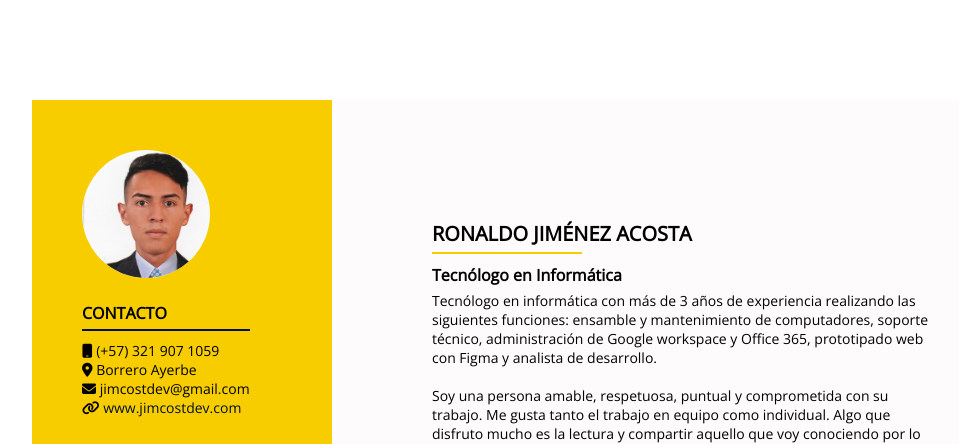
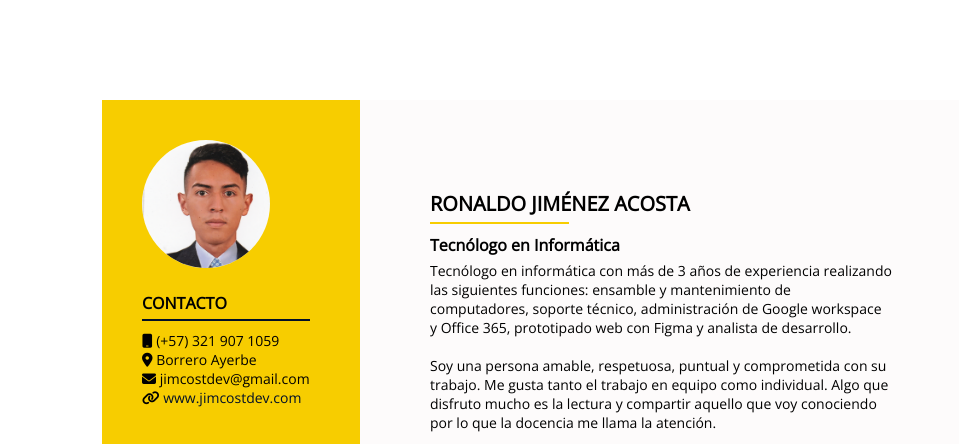
Before and after one commit to JimcostDev/jimcostdev_cv, a plain HTML site: page index.html in a window 1280 px wide. Shown: the top 444 px of the page, without its empty margins (108-1067 px from the left). Drawn offline with nearby package versions, Linux system fonts and the light colour scheme.

Commit message:
edit width

```diff
--- a/css/main.css
+++ b/css/main.css
@@ -20,7 +20,7 @@ body {
 
 .contenedor {
   margin: 100px auto;
-  width: 1000px;
+  width: 860px;
   display: flex;
   flex-direction: row;
   flex-wrap: wrap;
@@ -61,7 +61,7 @@ body {
   align-items: flex-start;
   flex-direction: column;
   background: var(--color-principal);
-  padding: 50px;
+  padding: 40px;
   width: 30%;
 }
 
@@ -99,7 +99,7 @@ body {
   background: var(--color-secundario);
   flex-direction: column;
   width: 70%;
-  padding: 100px;
+  padding: 70px;
 }
 
 /********************* RESPONSIVE ************************/
```
